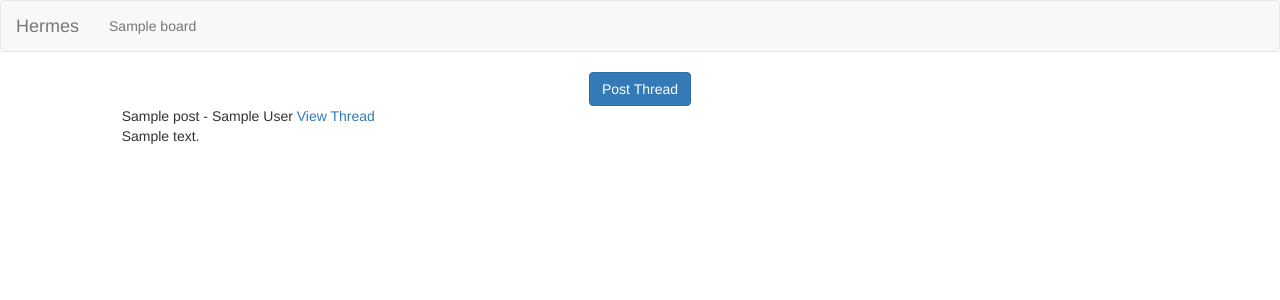
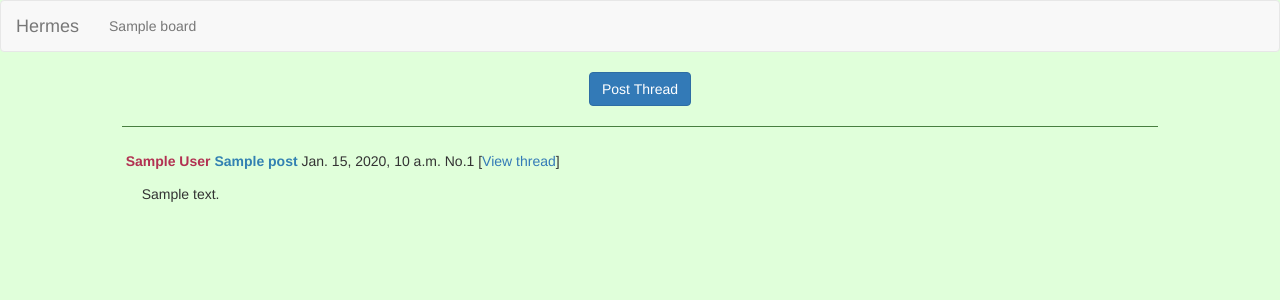
Before and after one commit to mjdarby/Hermes, a Django app: template templates/hermes/board.html in a window 1280 px wide. Shown: the top 300 px of the page. Run offline with Django 3.2, Linux system fonts and the light colour scheme; the template is opened without the code that fills it: most values are stand-ins (such as "Sample title", 1, 10 or a date in 2020); some libraries are stand-ins or nearby versions.

Commit message:
Look'n'feel stuff, posts on board page

```diff
--- a/static/hermes/stylesheet.css
+++ b/static/hermes/stylesheet.css
@@ -5,3 +5,43 @@
 .collapse.in {
     display: inline;
 }
+
+.background {
+    background-color: #E0FFDA;
+}
+
+hr {
+    border-color: #487F40;
+}
+
+.reply {
+    margin-top: 4px;
+    margin-bottom: 4px;
+}
+
+.childReply{
+    background-color: #CAE5C4;
+}
+
+.author {
+    color: #B23252;
+    font-weight:bold;
+}
+
+.subject {
+    color: #3281B2;
+    font-weight:bold;
+}
+
+blockquote {
+    padding: 10px 20px;
+    margin: 0 0 20px;
+    font-size: inherit;
+    border-left: inherit;
+}
+
+.postInfo {
+    margin-left: 4px;
+    margin-top: 3px;
+    margin-bottom: 3px;
+}
--- a/templates/hermes/base.html
+++ b/templates/hermes/base.html
@@ -16,7 +16,7 @@
     <![endif]-->
 </head>
 
-<body>
+<body class="background">
 <nav class="navbar navbar-default">
   <div class="container-fluid">
     <div class="navbar-header">
--- a/templates/hermes/board.html
+++ b/templates/hermes/board.html
@@ -25,13 +25,27 @@
   <div class="col-md-10 col-md-offset-1 col-xs-10 col-xs-offset-1">
     {% if threads %}
     {% for thread in threads %}
-    <div>
-      <div>
-	{% if thread.post.title %}{{thread.post.title}} - {% endif %}
-	  {{thread.post.author}} <a href="{% url 'hermes:thread' board.id thread.id %}">View Thread</a>
+    <hr>
+      {% for post in thread.post_list %}
+      <div class="row">
+	<div class="col-md-12 col-xs-10">
+	  <div class="reply {% if forloop.first %}opReply{% else %}childReply{% endif %}">
+	    <div class="postInfo">
+	      <span class="author">{{post.author}}</span>
+	      <span class="subject">{{post.title}}</span>
+	      <span class="timestamp">{{post.time}}</span>
+	      <span class="postId">No.{{post.id}}</span>
+	      {% if forloop.first %}
+	      <span class="postLink">[<a href="{% url 'hermes:thread' board.id thread.id %}">View thread</a>]</span>
+	      {% endif %}
+	    </div>
+	    <blockquote class="post">
+	      {{post.text}}
+	    </blockquote>
+	  </div>
+	</div>
       </div>
-      <div>{{thread.post.text}}</div>
-    </div>
+      {% endfor %}
     {% endfor %}
     {% else %}
       <div>What! You trying to mug me?!</div>
```
Also changed, not shown: templates/hermes/thread.html (+18 -5 lines), views.py (+5 -4 lines).
